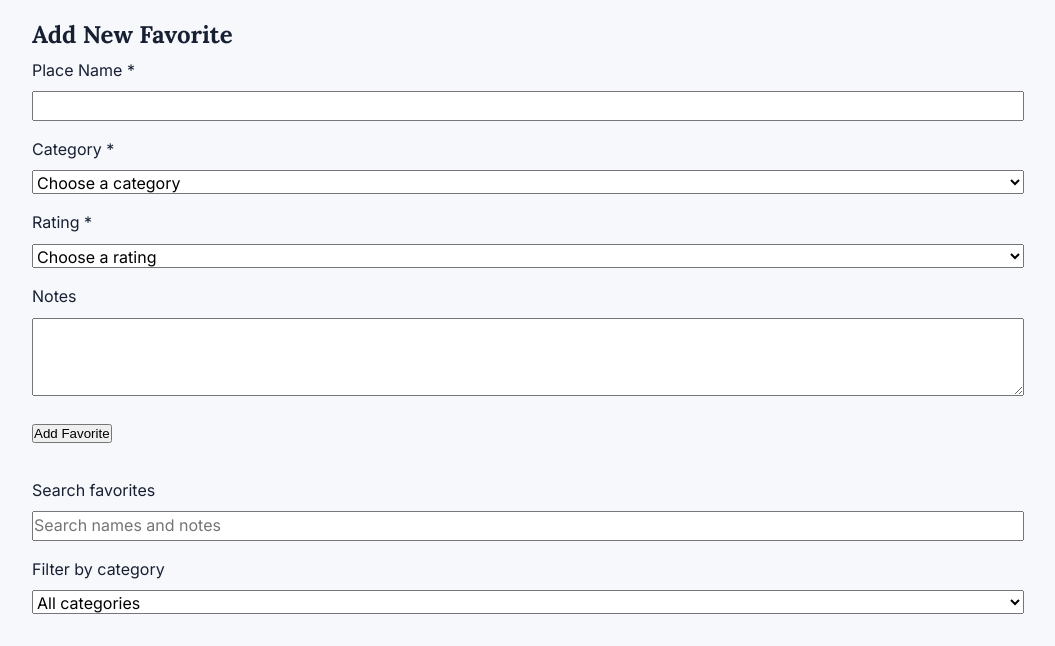
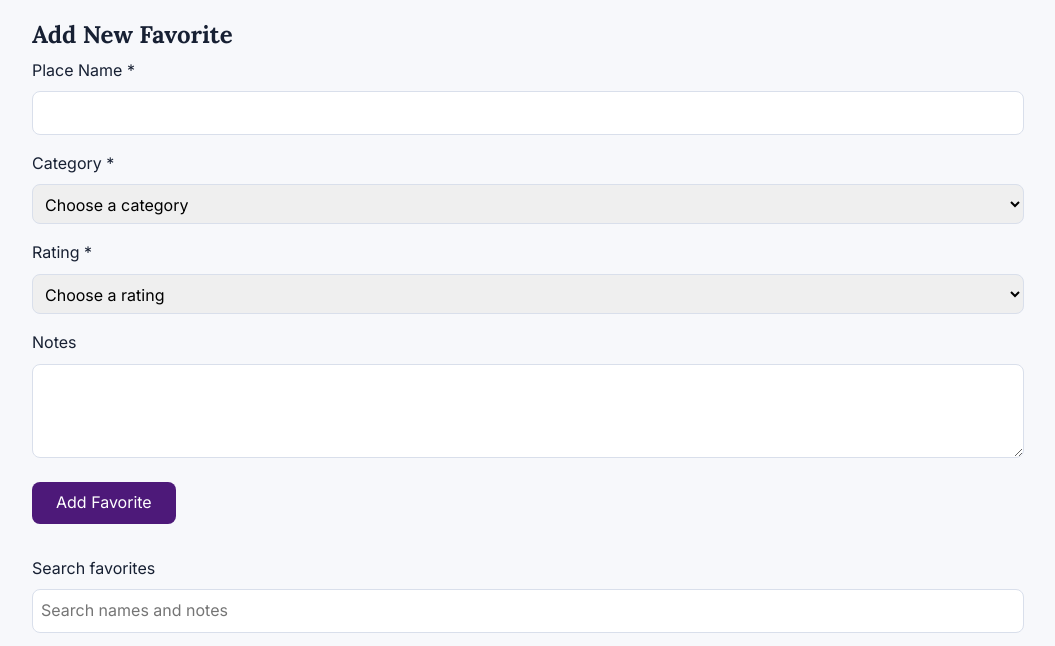
Before and after one commit to briellehardman/local-favorites-tracker, a plain HTML site: page index.html in a window 1280 px wide. Shown: the part 152-798 px from the top of the page, without its empty margins (112-1167 px from the left). Drawn offline with Linux system fonts and the light colour scheme.

Commit message:
Update styles.css

```diff
--- a/css/styles.css
+++ b/css/styles.css
@@ -157,12 +157,32 @@ textarea {
     width: 100%;
     font: inherit;
     margin-bottom: var(--space-md);
+    padding: var(--space-sm);
+    border: 1px solid var(--color-border);
+    border-radius: var(--radius-md);
 }
 
 
 /* ==========================
    8. BUTTONS
    ========================== */
+button {
+    font: inherit;
+    padding: var(--space-sm) var(--space-lg);
+    border: none;
+    border-radius: var(--radius-md);
+    cursor: pointer;
+}
+
+.btn-primary {
+    background-color: var(--color-accent);
+    color: var(--color-surface);
+}
+
+.btn-primary:hover {
+    background-color: var(--color-accent-strong);
+}
+
 .btn-danger {
     background-color: var(--color-danger);
     color: var(--color-surface);
```
